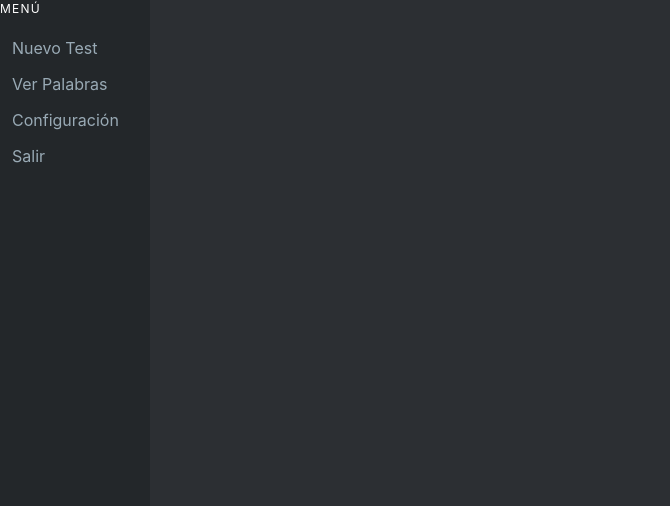
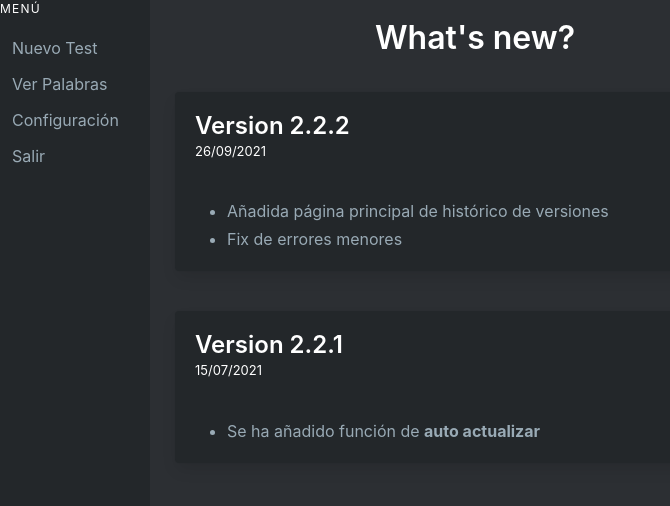
Before and after one commit to Arthus15/Wordout, an Electron app: page src/index.html in a window 800 px wide. Shown: the whole page, without its empty margins (0-670 px from the left). Drawn offline with nearby package versions, Linux system fonts and the light colour scheme; no server answers; files whose address does not match are found by name.

Commit message:
Update home page

```diff
--- a/src/assets/style.css
+++ b/src/assets/style.css
@@ -139,3 +139,24 @@ td {
     background-color: #23272a !important;
     max-width: 1200px !important;
 }
+
+.main-content-column {
+    width: 100%;
+    display: flex;
+    justify-content: center;
+    flex-direction: column;
+    align-items: center;
+    padding: 20px;
+}
+
+.main-card {
+    background-color: #23272a !important;
+    padding: 20px;
+    margin: 20px;
+    width: 600px;
+}
+
+.main-card-header {
+    padding-left: 0;
+    padding-top: 0;
+}
--- a/src/index.html
+++ b/src/index.html
@@ -6,6 +6,7 @@
     <meta name="viewport" content="width=device-width, initial-scale=1">
     <title>Wordout</title>
     <link rel="stylesheet" href="https://cdn.jsdelivr.net/npm/bulma@0.9.2/css/bulma.min.css">
+    <link rel="stylesheet" href="https://cdn.jsdelivr.net/npm/bulma@0.9.3/css/bulma-rtl.min.css">
     <link rel="stylesheet" href="assets/style.css">
     <link rel="stylesheet" href="assets/test.css">
     <link rel="stylesheet" href="assets/snackbar.css">
@@ -27,7 +28,42 @@
             </aside>
         </div>
 
-        <div id="divContent" class="content"></div>
+        <!-- TODO: Add AutoGen in future -->
+        <div id="divContent" class="content">
+            <div class="main-content-column">
+                <h1>What's new?</h1>
+                <!--Region: versions -->
+                <div class="card main-card">
+                    <div class="card-content main-card-header">
+                        <div class="media-content " style="overflow: hidden;">
+                            <p class="title is-4">Version 2.2.2</p>
+                            <p class="subtitle is-8" style="font-size: small;">26/09/2021</p>
+                        </div>
+                    </div>
+                    <div class="content" style="color: #99aab5;">
+                        <ul>
+                            <li>Añadida página principal de histórico de versiones</li>
+                            <li>Fix de errores menores</li>
+                        </ul>
+                    </div>
+                </div>
+                <div class="card main-card">
+                    <div class="card-content main-card-header">
+                        <div class="media-content" style="overflow: hidden;">
+                            <p class="title is-4">Version 2.2.1</p>
+                            <p class="subtitle is-8" style="font-size: small;">15/07/2021</p>
+                        </div>
+                    </div>
+                    <div class="content" style="color: #99aab5;">
+                        <ul>
+                            <li>Se ha añadido función de <b>auto actualizar</b></li>
+                        </ul>
+                    </div>
+                </div>
+                <!-- #EndRegion -->
+            </div>
+        </div>
+    </div>
     </div>
     <script>var exports = {};</script>
     <script src="./loader.js"></script>
--- a/src/main.ts
+++ b/src/main.ts
@@ -6,7 +6,7 @@ import { WordoutDb } from "./database";
 function createWindow() {
     const mainWindow = new BrowserWindow({
         height: 800,
-        width: 600,
+        width: 800,
         webPreferences: {
             nodeIntegration: true,
             contextIsolation: false,
--- a/version.json
+++ b/version.json
@@ -1,6 +1,6 @@
 {
-    "version": "2.2.1",
+    "version": "2.2.2",
     "type": "Final",
     "author": "Jairo Blanco",
-    "ReleaseDate": "15/07/2021"
+    "ReleaseDate": "26/09/2021"
 }
```
Also changed, not shown: build/assets/style.css, build/index.html, build/main.js, build/version-controller.js, build/version.json.
